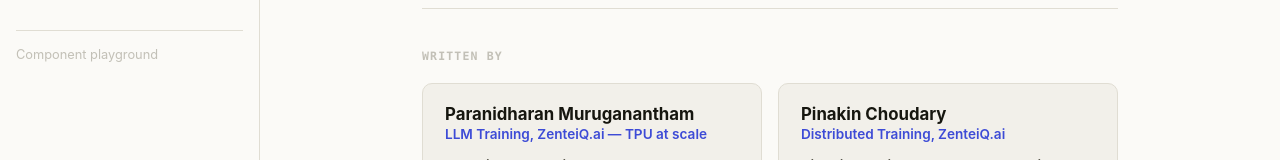
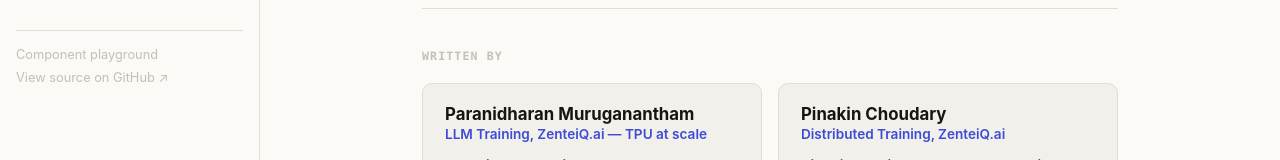
Before and after one commit to parani-zenteiq-ai/parallelism, a React (Vite) app: page / in a window 1280 px wide. Shown: the part 463-623 px from the top of the page. Built offline with nearby package versions, Linux system fonts and the light colour scheme.

Commit message:
Add GitHub source link to nav sidebar; update README with live site link

```diff
--- a/src/components/layout/NavSidebar.css
+++ b/src/components/layout/NavSidebar.css
@@ -75,3 +75,15 @@
 .nav-playground.active {
   color: var(--accent);
 }
+
+.nav-github {
+  display: block;
+  margin-top: 8px;
+  font-size: 0.8rem;
+  color: var(--text-faint);
+  text-decoration: none;
+}
+
+.nav-github:hover {
+  color: var(--accent);
+}
--- a/src/components/layout/NavSidebar.tsx
+++ b/src/components/layout/NavSidebar.tsx
@@ -27,6 +27,14 @@
       >
         Component playground
       </NavLink>
+      <a
+        href="https://github.com/parani-zenteiq-ai/parallelism"
+        target="_blank"
+        rel="noreferrer"
+        className="nav-github"
+      >
+        View source on GitHub ↗
+      </a>
     </nav>
   )
 }
```
Also changed, not shown: 1 other file (tests, documents, lock files or other folders).
